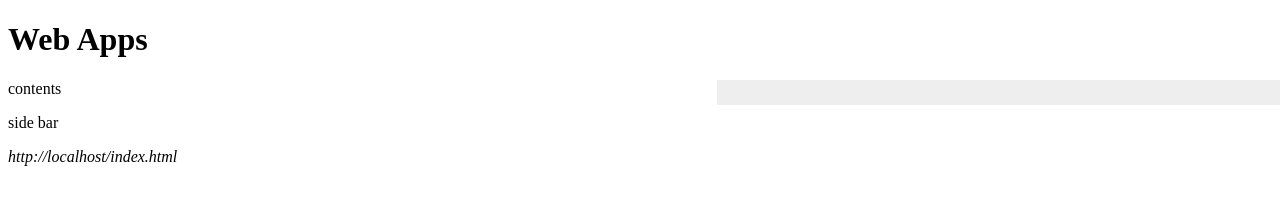
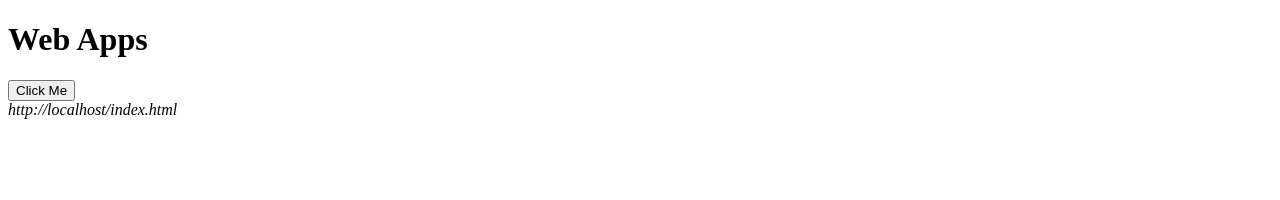
Before and after one commit to msssole/webapps, a plain HTML site: page index.html in a window 1280 px wide. Drawn offline with Linux system fonts and the light colour scheme.

Commit message:
Implement js

```diff
--- a/index.html
+++ b/index.html
@@ -3,34 +3,17 @@
 	<head>
 		<meta charset="utf-8">
 		<title>msssole Web Apps</title>
+    <script src="scripts/run.js"></script>
 	</head>
 	<body>
 		<style>
-			nav {
-				position: fixed;
-				right: 0;
-				float: right;
-				width: 40%;
-				background: #eee;
-				font-size: 0.8em;
-				padding: 1em 2em;
-				margin: 0 0 0.5em 0.5em;
-			}
 		</style>
 		<header>
 			<h1>Web Apps</h1>
-			<nav>
-				<div id="toc"></div>
-			</nav>
 		</header>
 		<main>
-			<article>
-				<p>contents</p>
-			</article>
+      <input type="button" onclick="runAlert()" value="Click Me">
 		</main>
-		<aside>
-			<p>side bar </p>
-		</aside>
 		<footer>
 			<address id="address"></address>
 			<script>
--- /dev/null
+++ b/scripts/run.js
@@ -0,0 +1,4 @@
+
+function runAlert() {
+  alert("Click button");
+}
```
